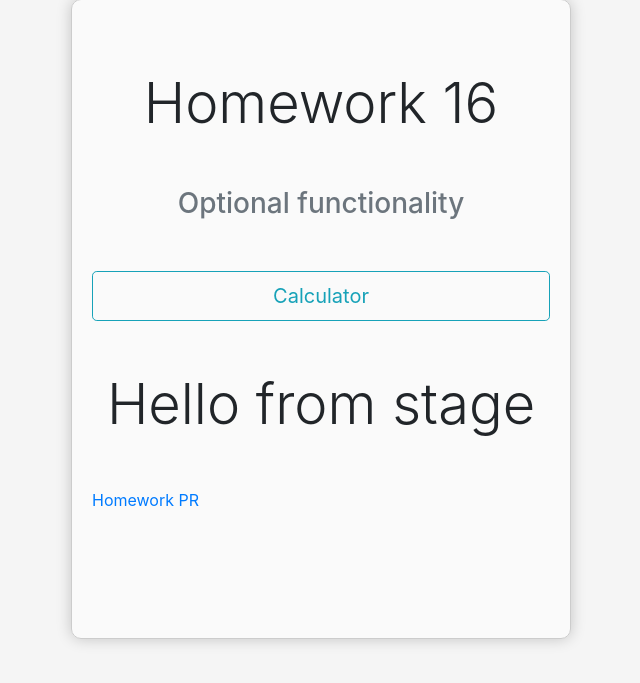
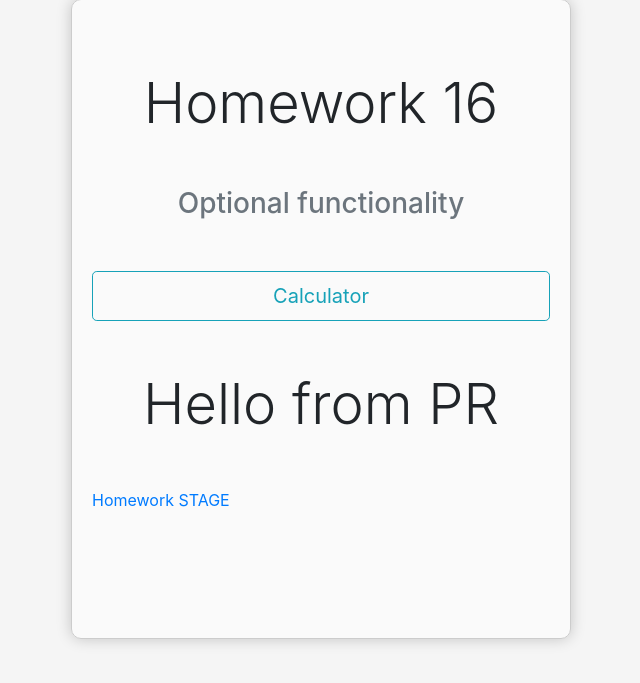
Before and after one commit to yo1am1/hw_16, a Django app: page / in a window 1280 px wide. Shown: the part 81-764 px from the top of the page, without its empty margins (319-959 px from the left). Run offline with Django 4.2, Linux system fonts and the light colour scheme.

Commit message:
Update heroku.html

```diff
--- a/templates/heroku.html
+++ b/templates/heroku.html
@@ -72,9 +72,9 @@
 
     <button type="submit" name="Calculator" class="btn btn-primary btn-lg btn-block btn-outline-info">Calculator</button>
 
-    <h1 class="display-4">Hello from stage</h1>
+    <h1 class="display-4">Hello from PR</h1>
 
-    <a class="" href=""> Homework PR </a>
+    <a class="" href=""> Homework STAGE </a>
 
 </form>
 </body>
```
